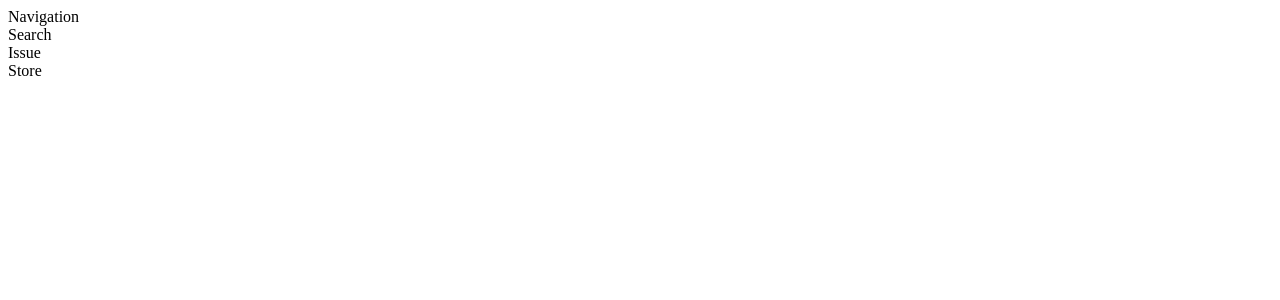
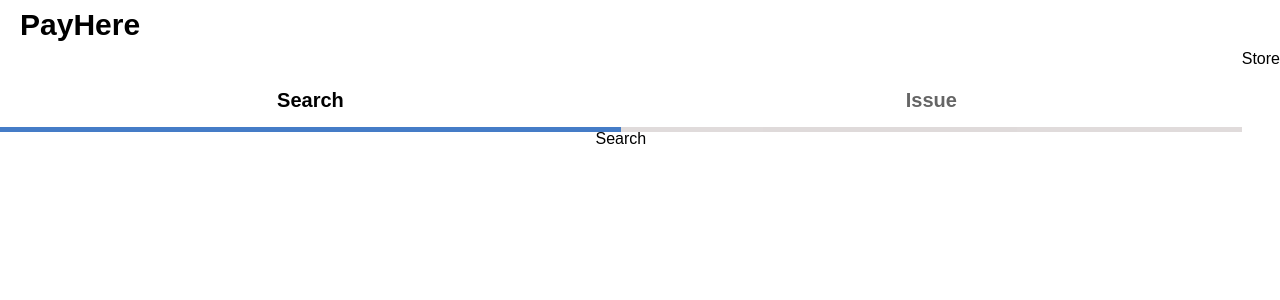
Before and after one commit to wanted-Team4/wanted-codestates-project-4-1-2, a React (Create React App) app: page / in a window 1280 px wide. Shown: the top 300 px of the page. Built offline with nearby package versions, Linux system fonts and the light colour scheme.

Commit message:
:sparkles: Feat Tab 메뉴 구현 및 nav  스타일링

```diff
--- a/src/App.js
+++ b/src/App.js
@@ -1,10 +1,30 @@
 import Home from "./pages/home";
 import Navigation from "./components/Navigation";
+import { createGlobalStyle } from "styled-components";
 import React from "react";
+
+const GlobalStyle = createGlobalStyle`
+
+body {
+  margin: 0 auto;
+  font-family: 'Source Sans Pro', sans-serif;
+}
+
+ul {
+  list-style: none;
+  padding: 0;
+  margin: 0;
+}
+a{
+  text-decoration: none;
+  color: inherit;
+}
+`;
 
 const App = () => {
   return (
     <>
+      <GlobalStyle />
       <Navigation />
       <Home />
     </>
--- a/src/components/Navigation.js
+++ b/src/components/Navigation.js
@@ -1,7 +1,19 @@
+import styled from "styled-components";
+
+const Nav = styled.nav`
+  display: flex;
+  align-items: center;
+  width: 100%;
+  height: 50px;
+  margin-left: 20px;
+  font-size: 30px;
+  font-weight: bold;
+`;
+
 const Navigation = () => {
   return (
     <>
-      <div>Navigation</div>
+      <Nav>PayHere</Nav>
     </>
   );
 };
--- a/src/components/Repository.js
+++ b/src/components/Repository.js
@@ -1,12 +1,91 @@
+import { useState } from "react";
+import styled from "styled-components";
 import Issue from "./Issue";
 import Search from "./Search";
+import "../styles/repo.css";
+
+const Section = styled.section`
+  width: 100%;
+`;
+const TabContainer = styled.ul`
+  display: flex;
+  justify-content: space-around;
+  align-items: center;
+  width: 100%;
+  height: 80px;
+  list-style: none;
+`;
+
+const TabBox = styled.div`
+  padding-bottom: 15px;
+`;
+
+const TabLi = styled.li`
+  font-weight: bold;
+  font-size: 20px;
+  text-align: center;
+  padding-top: 40px;
+  width: 50%;
+  cursor: pointer;
+`;
+
+const TabInfoBox = styled.article`
+  display: flex;
+  align-items: center;
+  justify-content: center;
+  margin: 0 auto;
+`;
 
 const Repository = () => {
+  // active를 담아줄 상태값
+  const [activeIndex, setActiveIndex] = useState(0);
+
+  // 저장된 index 정보로 active 핸들링
+  const tabClickHandler = (index) => {
+    setActiveIndex(index);
+  };
+
+  // tab
+  const tabArray = [
+    {
+      idx: 0,
+      tabTitle: (
+        <TabBox
+          className={
+            activeIndex === 0 ? "is-active tabs_select" : "tabs_noneSelect"
+          }
+          onClick={() => tabClickHandler(0)}
+        >
+          Search
+        </TabBox>
+      ),
+      tabcontent: <Search />,
+    },
+    {
+      idx: 1,
+      tabTitle: (
+        <TabBox
+          className={
+            activeIndex === 1 ? "is-active tabs_select" : "tabs_noneSelect"
+          }
+          onClick={() => tabClickHandler(1)}
+        >
+          Issue
+        </TabBox>
+      ),
+      tabcontent: <Issue />,
+    },
+  ];
+
   return (
-    <>
-      <Search />
-      <Issue />
-    </>
+    <Section>
+      <TabContainer>
+        {tabArray.map((li) => {
+          return <TabLi key={li.idx}>{li.tabTitle}</TabLi>;
+        })}
+      </TabContainer>
+      <TabInfoBox>{tabArray[activeIndex].tabcontent}</TabInfoBox>
+    </Section>
   );
 };
 
--- a/src/pages/home.js
+++ b/src/pages/home.js
@@ -2,7 +2,10 @@
 import Store from "../components/Store";
 import styled from "styled-components";
 
-const Container = styled.div``;
+const Container = styled.div`
+  display: flex;
+  justify-content: space-between;
+`;
 
 const Home = () => {
   return (
--- /dev/null
+++ b/src/styles/repo.css
@@ -0,0 +1,10 @@
+.tabs_select {
+  background-color: #fff;
+  transition: opacity 0.3s ease;
+  border-bottom: 5px solid #457cc7;
+}
+
+.tabs_noneSelect {
+  opacity: 0.6;
+  border-bottom: 5px solid #cbc3c3;
+}
```
